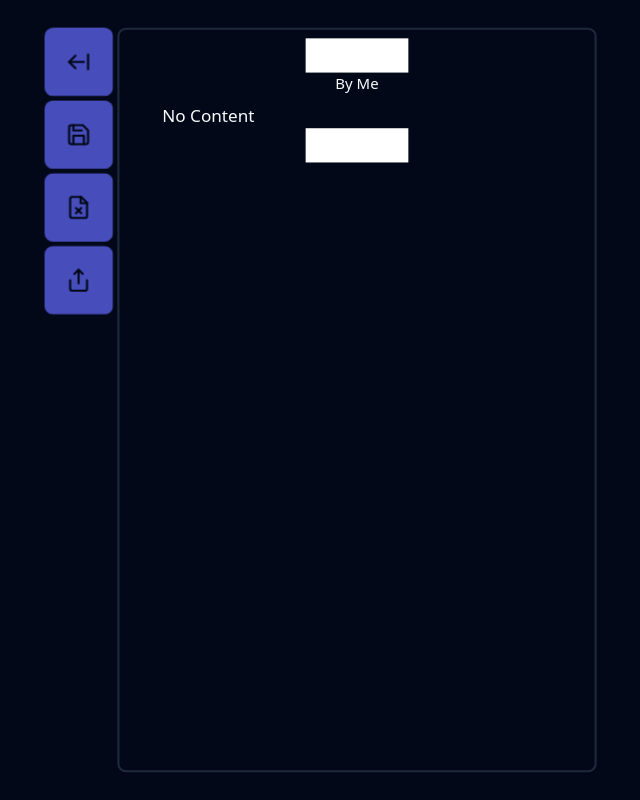
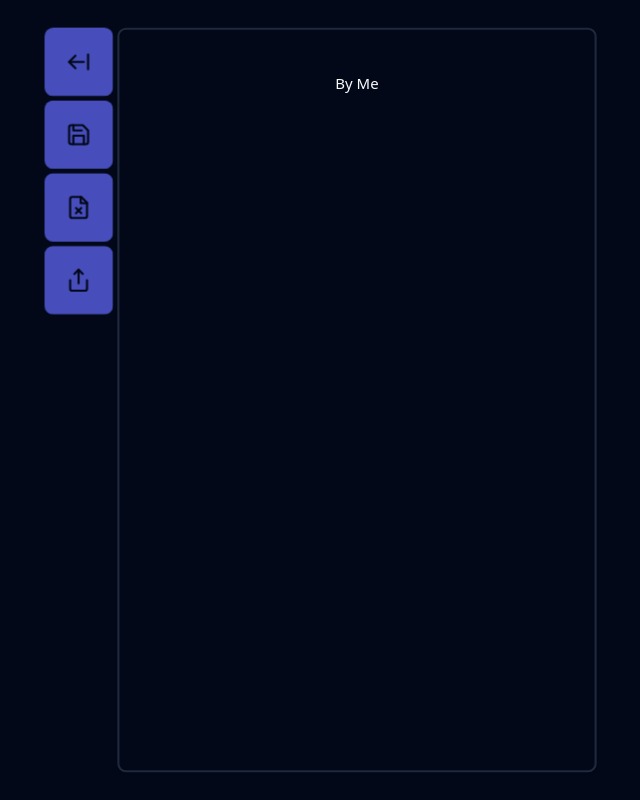
Before and after one commit to lernEarnBurn/blog-site, a React (Vite) app in the folder creater-interface/: page /blogs/1 in a window 1280 px wide. Shown: the whole page, without its empty margins (283-923 px from the left). Built offline with nearby package versions, Linux system fonts and the light colour scheme.

Commit message:
got the textareas to work as my text editor

```diff
--- a/creater-interface/src/components/EditBlogPage.tsx
+++ b/creater-interface/src/components/EditBlogPage.tsx
@@ -39,13 +39,9 @@ export function EditBlogPage() {
       <section className="h-[100vh] w-[100vw] grid place-items-center">
         <PageAnimation>
             <div className="flex flex-col z-10 rounded-lg dark:bg-opacity-90 py-2 px-10 border-2 light:border-black shadow-sm w-[35vw] h-[87vh] overflow-hidden">
-
-              <input onChange={handleTitleChange} value={titleValue} type="text" className="w-24 mx-auto text-2xl font-bold ghost-input"/>
-
+              <textarea rows={1} maxLength={25} spellCheck="false" onChange={handleTitleChange} value={titleValue} className="w-[25vw] blue mx-auto text-2xl font-bold text-center ghost-input"/>
               <h3 className="text-center text-sm">By Me</h3>
-              <p className="mt-2 text-md">{blogData?.content || 'No Content'}</p>
-              <input onChange={handleContentChange} value={contentValue} type="text" className="w-24 mx-auto text-2xl font-bold ghost-input"/>
-
+              <textarea spellCheck="false" onChange={handleContentChange} rows={21} maxLength={1000} value={contentValue} className="w-[30vw] mt-2 mx-auto ghost-input"/>
             </div>
            <BtnBar backFunc={handleGoBack}></BtnBar>
         </PageAnimation>
--- a/creater-interface/src/index.css
+++ b/creater-interface/src/index.css
@@ -14,6 +14,16 @@
   -moz-osx-font-smoothing: grayscale;
   -webkit-text-size-adjust: 100%;
 }
+
+.ghost-input {
+  cursor:text;
+  border-style: none;
+  outline: none;
+  resize: none;
+  background-color: transparent;
+}
+
+
 
 .blue {
   color: #646cff;
```
